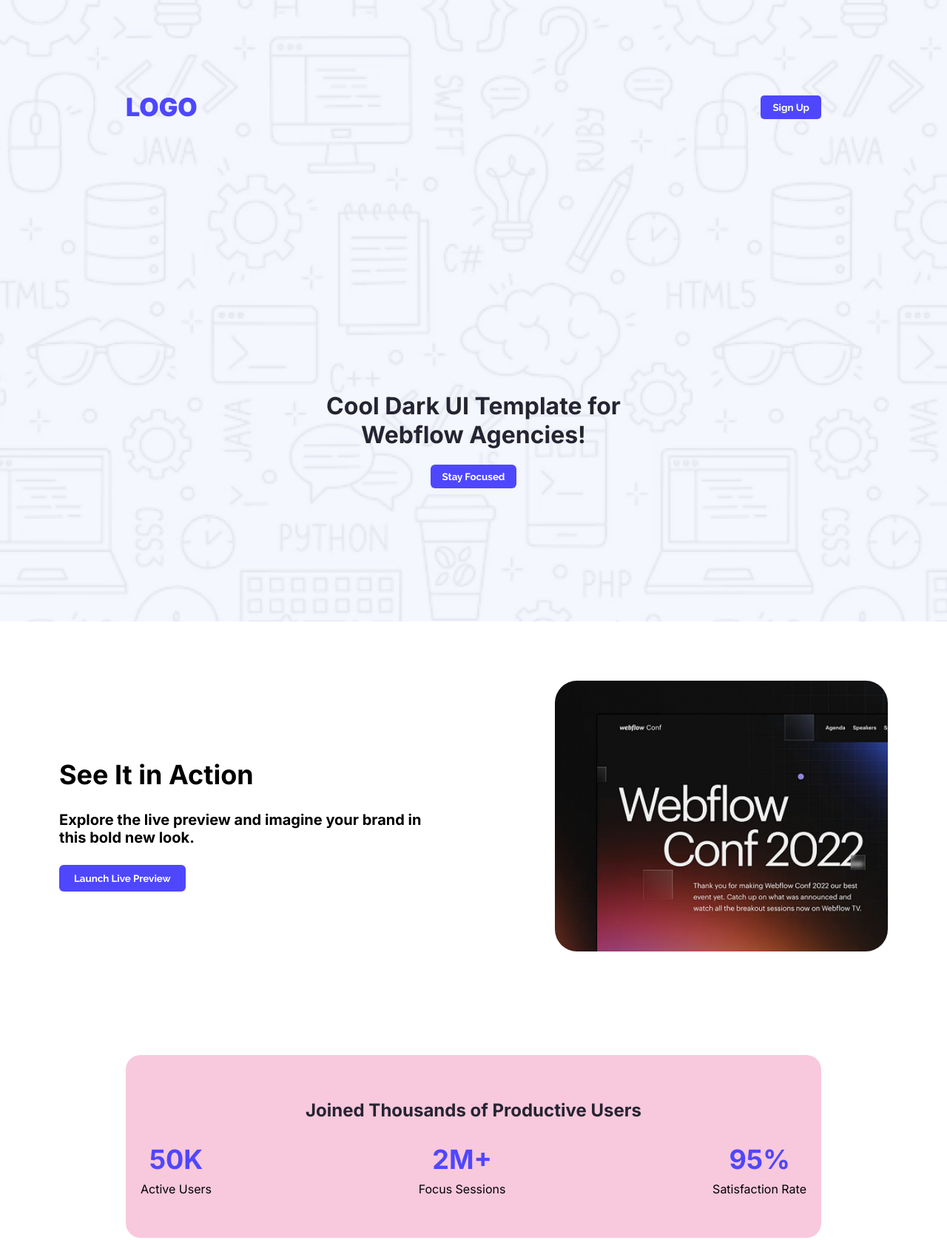
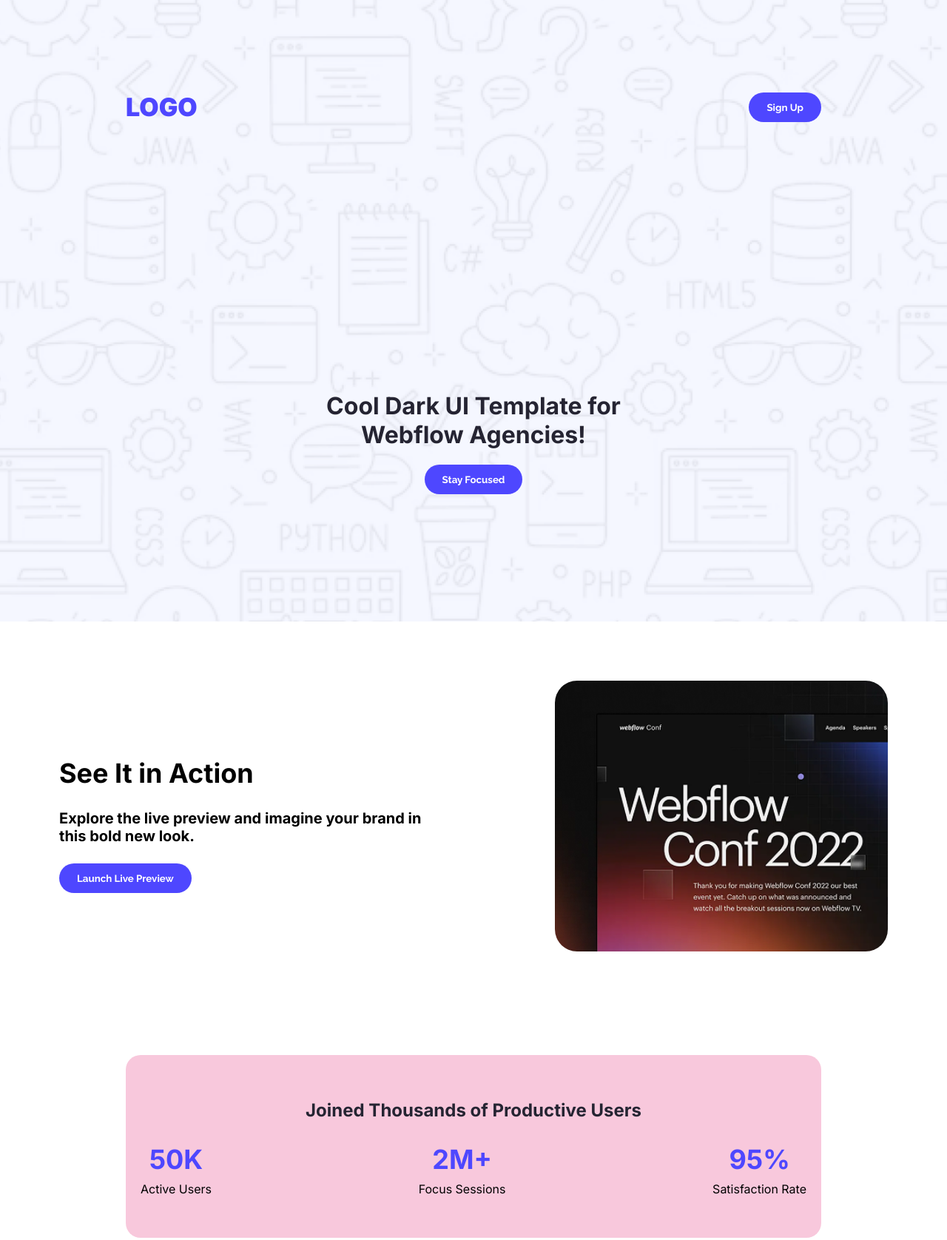
Before and after one commit to sowmetra49/Assignment1, a plain HTML site: page index.html in a window 1280 px wide. Shown: the top 1676 px of the page at 74% size. Drawn offline with Linux system fonts and the light colour scheme.

Commit message:
added button animation

```diff
--- a/Styles/assign.css
+++ b/Styles/assign.css
@@ -339,3 +339,33 @@ body {
 .footer-nav a:hover {
   text-decoration: underline;
 }
+/* === Pulse Animation === */
+@keyframes pulse {
+  0% {
+    transform: scale(1);
+    box-shadow: 0 0 0 0 rgba(78, 71, 255, 0.7);
+  }
+  70% {
+    transform: scale(1.05);
+    box-shadow: 0 0 0 10px rgba(78, 71, 255, 0);
+  }
+  100% {
+    transform: scale(1);
+    box-shadow: 0 0 0 0 rgba(78, 71, 255, 0);
+  }
+}
+
+/* === Apply This Class to Buttons You Want to Animate === */
+.pulse-button { background-color: #4E47FF;
+  color: white;
+  border: none;
+  border-radius: 50px;
+  padding: 12px 24px;
+  font-weight: bold;
+  cursor: pointer;
+  transition: transform 0.3s ease;
+}
+
+.pulse-button:hover {
+  animation: pulse 1s infinite;
+}
--- a/index.html
+++ b/index.html
@@ -18,12 +18,12 @@
     <header class="header">
          <div class="top-bar">
       <div class="logo">LOGO</div>
-      <button class="signup">Sign Up</button>
+      <button  class="signup pulse-button">Sign Up</button>
     </div>
 
         <div class="content">
             <h1>Cool Dark UI Template for<br>Webflow Agencies!</h1>
-            <button class="focusbtn">Stay Focused</button>
+            <button class="focusbtn pulse-button">Stay Focused</button>
 
         </div>
     </header>
@@ -32,7 +32,7 @@
         <div class="banner-content">
         <h1 class="h1">See It in Action</h1>
         <h4 class="h4">Explore the live preview and imagine your brand in this bold new look.</h4>
-        <button class="btn-launch">Launch Live Preview</button></div>
+        <button class="btn-launch pulse-button">Launch Live Preview</button></div>
         <img class="banner-pic" src="B12A01-landing-launchpad/Assets/wc-mini.png">
         </div>
          </div>
@@ -58,7 +58,7 @@
   <div class="focus-content">
     <h2 class="focus-title">Ready to focus better</h2>
     <p class="focus-subtitle">This template instantly leveled up our presence.” – Studio Vertex</p>
-    <button class="focus-button">Get Started Free</button>
+    <button class="focus-button pulse-button">Get Started Free</button>
   </div>
   <img src="B12A01-landing-launchpad/Assets/wc-big.png" alt="Webflow Conf" class="focus-image">
 </section>
@@ -80,7 +80,7 @@
         <label  class="label-font" for="message">Message</label>
         <textarea id="message" rows="5" placeholder="write your message...." required></textarea>
 
-        <button class="label-font" type="submit">Get in Touch</button>
+        <button class="label-font  pulse-button" type="submit">Get in Touch</button>
       </form>
     </div>
   </section>
```
